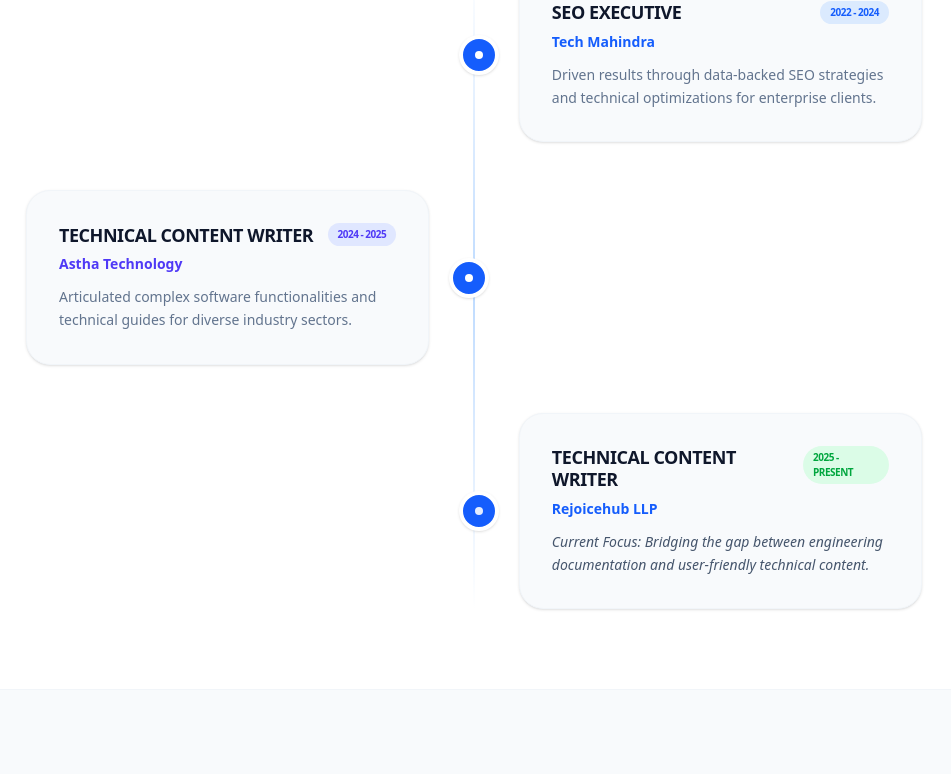
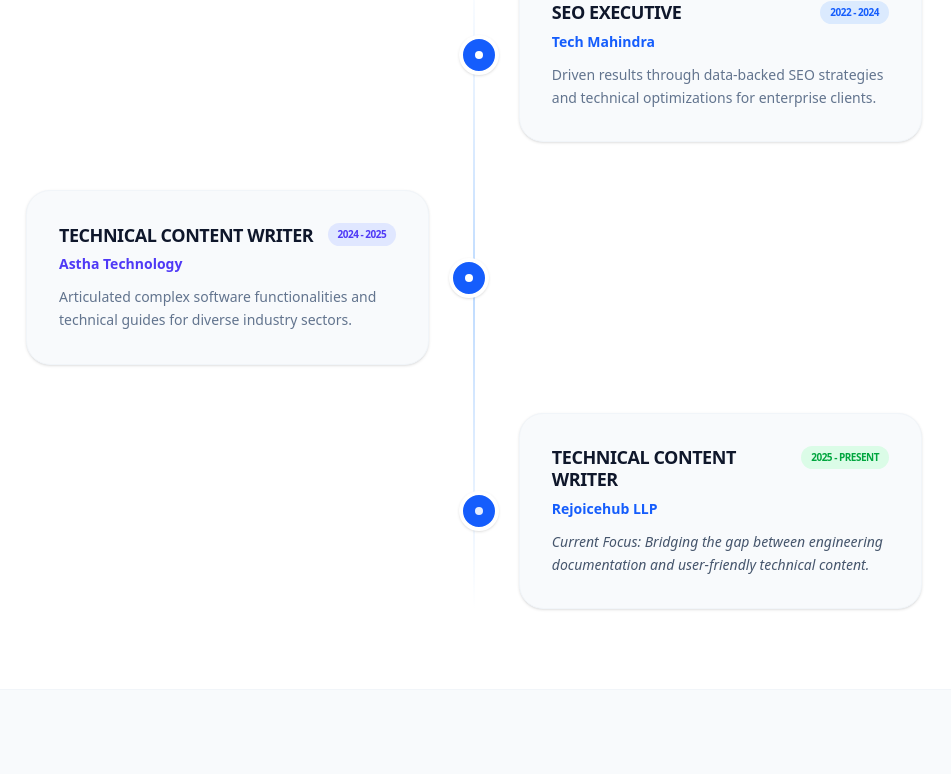
Before and after one commit to AmrendraCodes/AmrendraBlog, a Next.js app in the folder my-website/: page /about in a window 1280 px wide. Shown: the part 1187-1961 px from the top of the page, without its empty margins (166-1117 px from the left). Built offline with nearby package versions, Linux system fonts and the light colour scheme.

Commit message:
file commited

```diff
--- a/my-website/src/app/about/page.js
+++ b/my-website/src/app/about/page.js
@@ -75,7 +75,7 @@
               <div className="w-[calc(100%-3.5rem)] md:w-[45%] p-5 sm:p-6 md:p-8 rounded-2xl sm:rounded-3xl bg-slate-50 dark:bg-[#0f172a] border border-slate-100 dark:border-slate-800 shadow-sm group-hover:shadow-md transition-shadow">
                 <div className="flex flex-col sm:flex-row sm:items-center justify-between gap-1 mb-2">
                   <div className="font-black text-slate-900 dark:text-slate-50 text-base sm:text-lg leading-tight uppercase tracking-tight">SEO Executive</div>
-                  <time className="inline-block self-start text-[10px] font-black bg-blue-100 text-blue-600 px-2.5 py-1 rounded-full uppercase tracking-tighter">2022 - 2024</time>
+                  <time className="inline-block self-start text-[10px] font-black bg-blue-100 text-blue-600 px-2.5 py-1 rounded-full uppercase tracking-tighter whitespace-nowrap">2022 - 2024</time>
                 </div>
                 <div className="text-blue-600 font-bold text-xs sm:text-sm mb-3">Tech Mahindra</div>
                 <p className="text-slate-500 text-xs sm:text-sm leading-relaxed">Driven results through data-backed SEO strategies and technical optimizations for enterprise clients.</p>
@@ -90,7 +90,7 @@
               <div className="w-[calc(100%-3.5rem)] md:w-[45%] p-5 sm:p-6 md:p-8 rounded-2xl sm:rounded-3xl bg-slate-50 dark:bg-[#0f172a] border border-slate-100 dark:border-slate-800 shadow-sm group-hover:shadow-md transition-shadow">
                 <div className="flex flex-col sm:flex-row sm:items-center justify-between gap-1 mb-2">
                   <div className="font-black text-slate-900 dark:text-slate-50 text-base sm:text-lg leading-tight uppercase tracking-tight">Technical Content Writer</div>
-                  <time className="inline-block self-start text-[10px] font-black bg-indigo-100 text-indigo-600 px-2.5 py-1 rounded-full uppercase tracking-tighter">2024 - 2025</time>
+                  <time className="inline-block self-start text-[10px] font-black bg-indigo-100 text-indigo-600 px-2.5 py-1 rounded-full uppercase tracking-tighter whitespace-nowrap">2024 - 2025</time>
                 </div>
                 <div className="text-indigo-600 font-bold text-xs sm:text-sm mb-3">Astha Technology</div>
                 <p className="text-slate-500 text-xs sm:text-sm leading-relaxed">Articulated complex software functionalities and technical guides for diverse industry sectors.</p>
@@ -105,7 +105,7 @@
               <div className="w-[calc(100%-3.5rem)] md:w-[45%] p-5 sm:p-6 md:p-8 rounded-2xl sm:rounded-3xl bg-slate-50 dark:bg-[#0f172a] border border-slate-100 dark:border-slate-800 shadow-sm group-hover:shadow-md transition-shadow">
                 <div className="flex flex-col sm:flex-row sm:items-center justify-between gap-1 mb-2">
                   <div className="font-black text-slate-900 dark:text-slate-50 text-base sm:text-lg leading-tight uppercase tracking-tight">Technical Content Writer</div>
-                  <time className="inline-block self-start text-[10px] font-black bg-green-100 text-green-600 px-2.5 py-1 rounded-full uppercase tracking-tighter">2025 - Present</time>
+                  <time className="inline-block self-start text-[10px] font-black bg-green-100 text-green-600 px-2.5 py-1 rounded-full uppercase tracking-tighter whitespace-nowrap">2025 - Present</time>
                 </div>
                 <div className="text-blue-600 font-bold text-xs sm:text-sm mb-3">Rejoicehub LLP</div>
                 <p className="text-slate-600 dark:text-slate-300 text-xs sm:text-sm leading-relaxed font-medium italic">Current Focus: Bridging the gap between engineering documentation and user-friendly technical content.</p>
```
